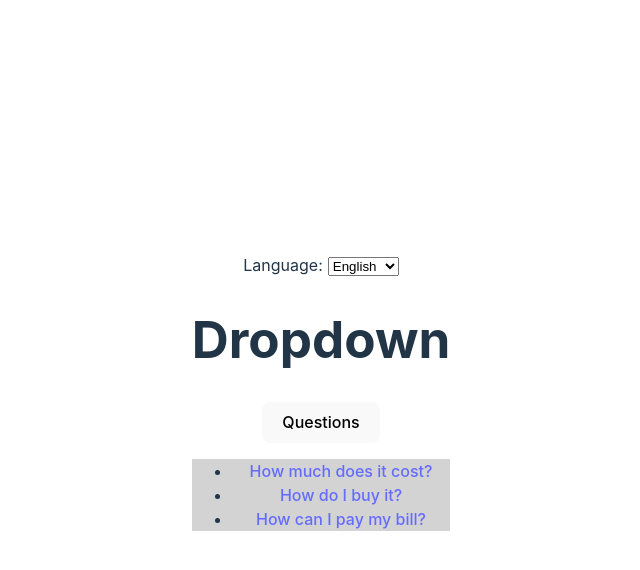
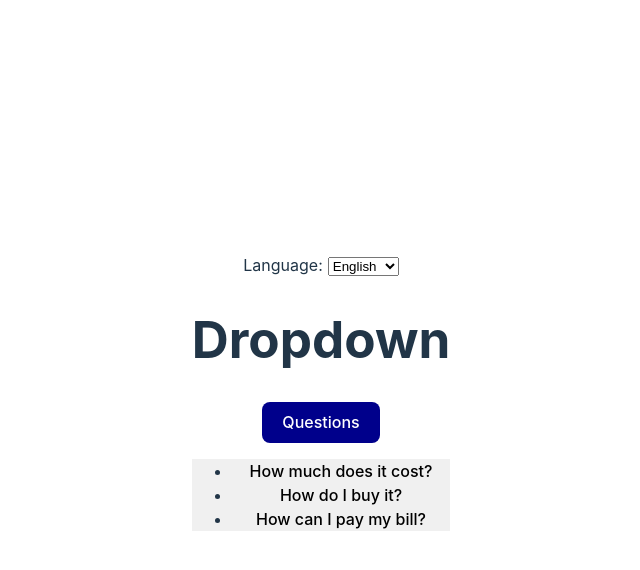
Before and after one commit to twinfred/A11y, a React (Vite) app: page / in a window 1280 px wide. Both pictures are taken after a click on the button "Questions". Shown: the top 570 px of the page, without its empty margins (319-959 px from the left). Built offline with nearby package versions, Linux system fonts and the light colour scheme.

Commit message:
update colors

```diff
--- a/src/Dropdown.tsx
+++ b/src/Dropdown.tsx
@@ -90,12 +90,13 @@ export const Dropdown = ({ menuItems }: DropdownProps) => {
         aria-expanded={isMenuOpen}
         onClick={() => setIsMenuOpen((prevIsMenuOpen) => !prevIsMenuOpen)}
         ref={menuButtonRef}
+        style={{ backgroundColor: "darkblue", color: "white" }}
       >
         {intl.formatMessage({ id: "menuButton" })}
       </button>
       {isMenuOpen && (
         <ul
-          style={{ backgroundColor: "lightgrey" }}
+          style={{ backgroundColor: "#f0f0f0" }}
           role="menu"
           aria-labelledby="MenuButton"
           ref={menuRef}
@@ -126,7 +127,7 @@ const MenuItem = forwardRef<HTMLAnchorElement, MenuItemprops>(
   ({ href, children }, ref) => {
     return (
       <li role="presentation">
-        <a role="menuitem" href={href} ref={ref}>
+        <a role="menuitem" href={href} ref={ref} style={{ color: "black" }}>
           {children}
         </a>
       </li>
```
